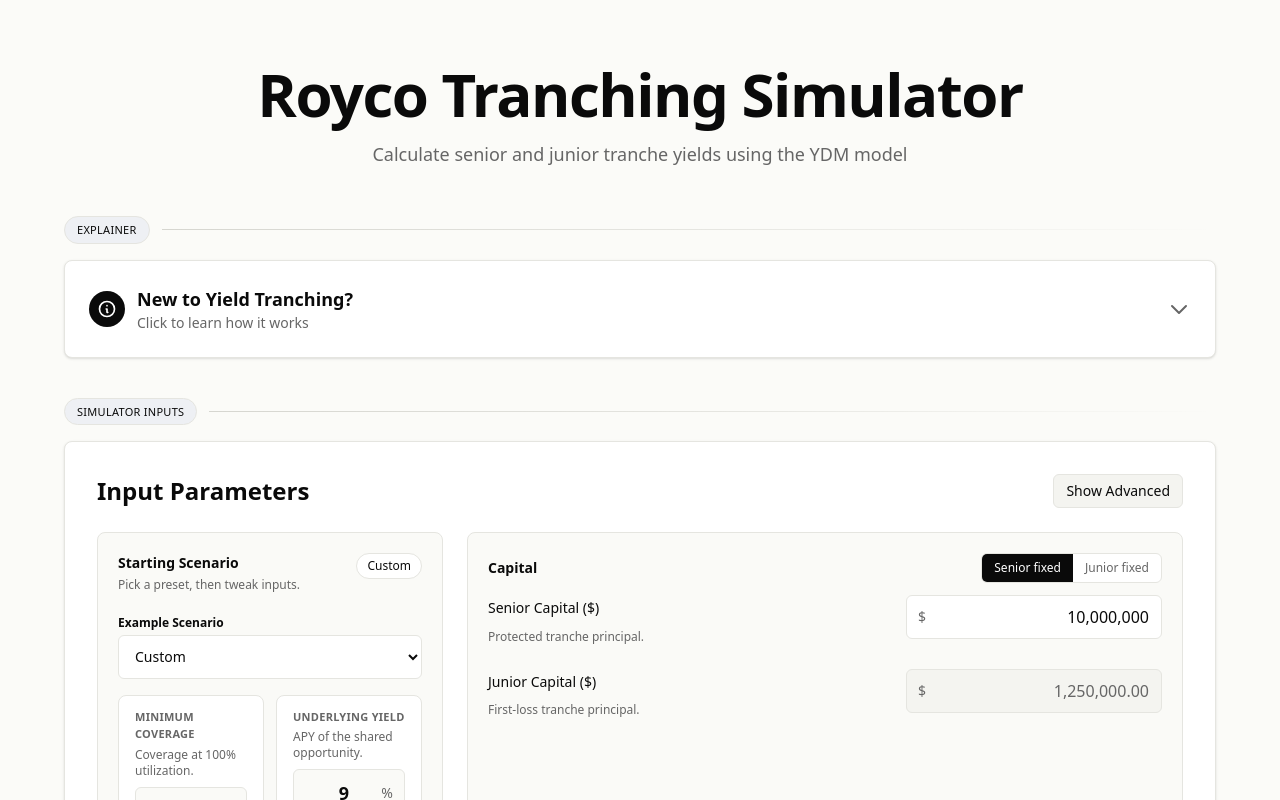
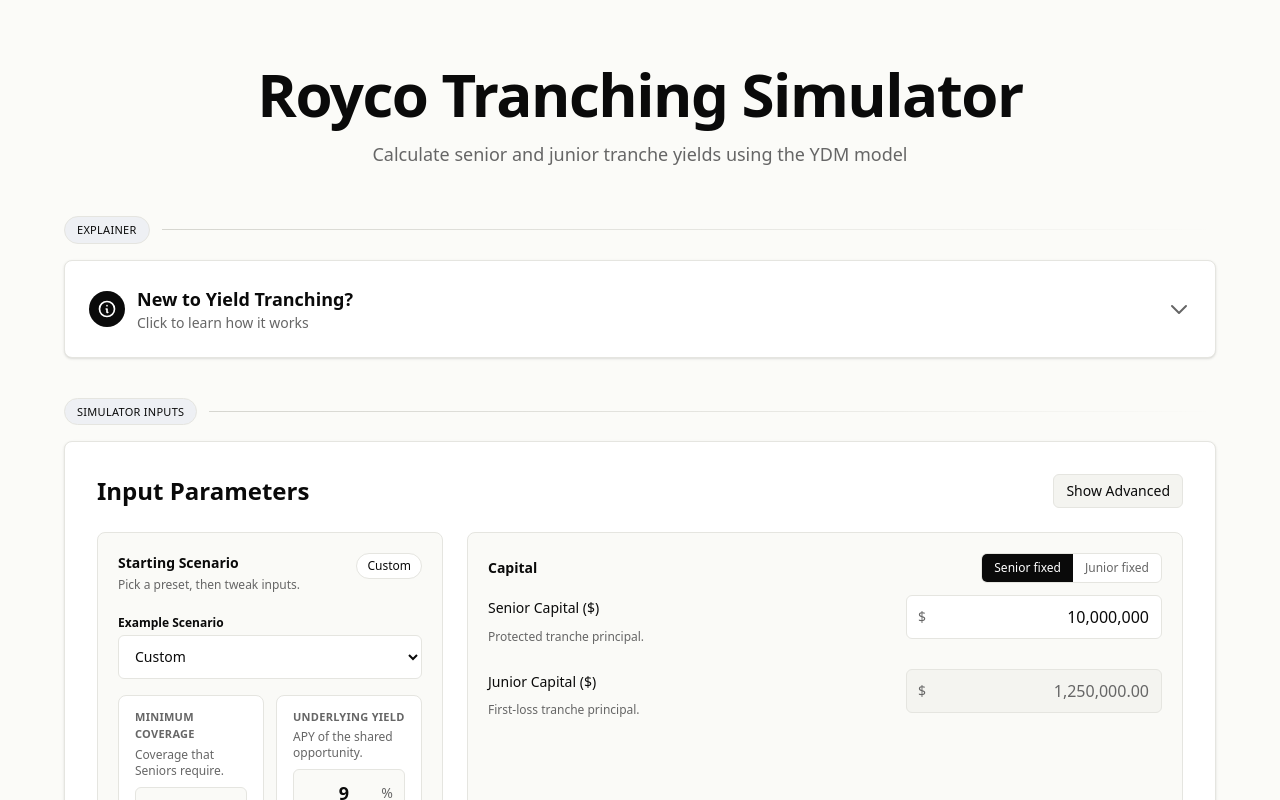
Before and after one commit to roycoprotocol/royco-simulator, a Next.js app: page / in a window 1280 px wide. Shown: the top 800 px of the page. Built offline with nearby package versions, Linux system fonts and the light colour scheme.

Commit message:
reword Minimum Coverage helper text

```diff
--- a/app/page.tsx
+++ b/app/page.tsx
@@ -933,7 +933,7 @@ export default function YieldSimulator() {
                   <label className="block text-[11px] font-semibold tracking-wide uppercase text-[#666666]">
                     Minimum Coverage
                   </label>
-                  <p className="mt-1 text-xs text-[#666666]">Coverage at 100% utilization.</p>
+                  <p className="mt-1 text-xs text-[#666666]">Coverage that Seniors require.</p>
                   <div className="mt-2 relative">
                     <input
                       type="number"
```
